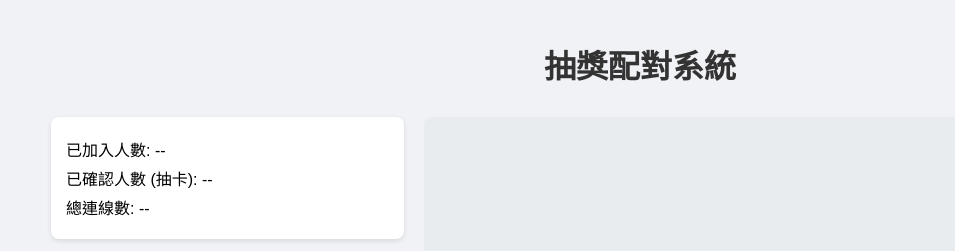
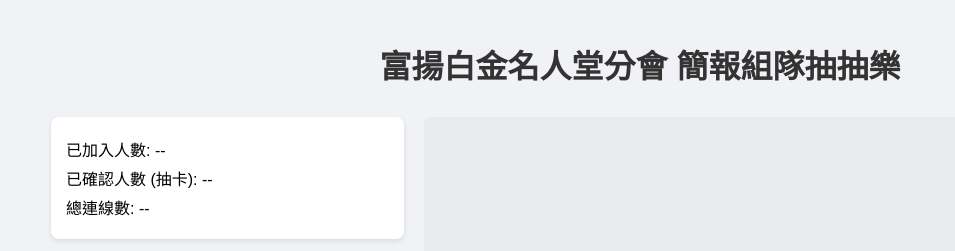
Before and after one commit to skyxuanwind/drawlots, a website: page public/index.html in a window 1280 px wide. Shown: the top 251 px of the page, without its empty margins (0-955 px from the left). Drawn offline with nearby package versions, Linux system fonts and the light colour scheme; no server answers.

Commit message:
Update main title

```diff
--- a/public/index.html
+++ b/public/index.html
@@ -7,7 +7,7 @@
     <link rel="stylesheet" href="styles.css">
 </head>
 <body>
-    <h1>抽獎配對系統</h1>
+    <h1>富揚白金名人堂分會 簡報組隊抽抽樂</h1>
     <div class="main-container">
         <div class="left-panel">
             <div id="info">
```
